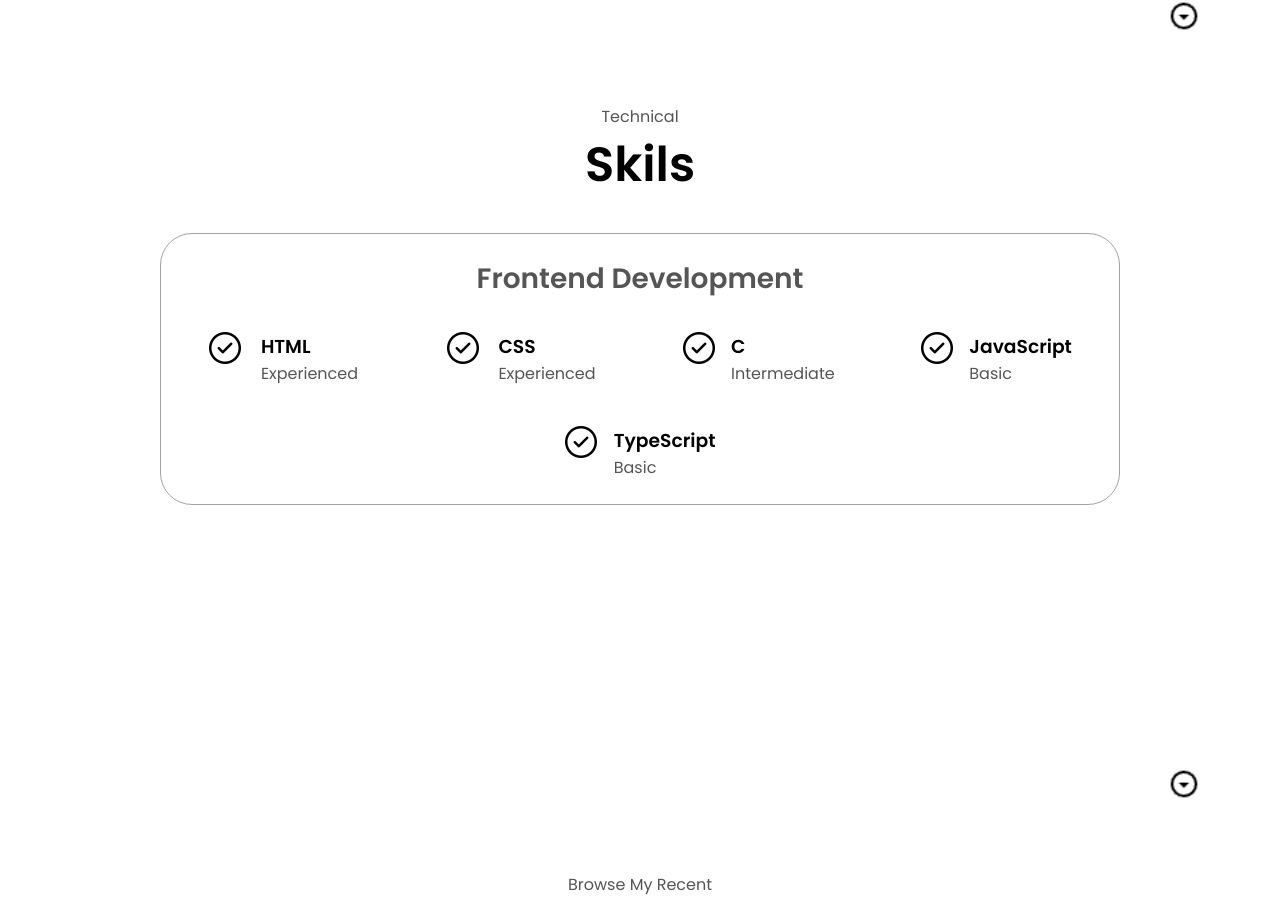
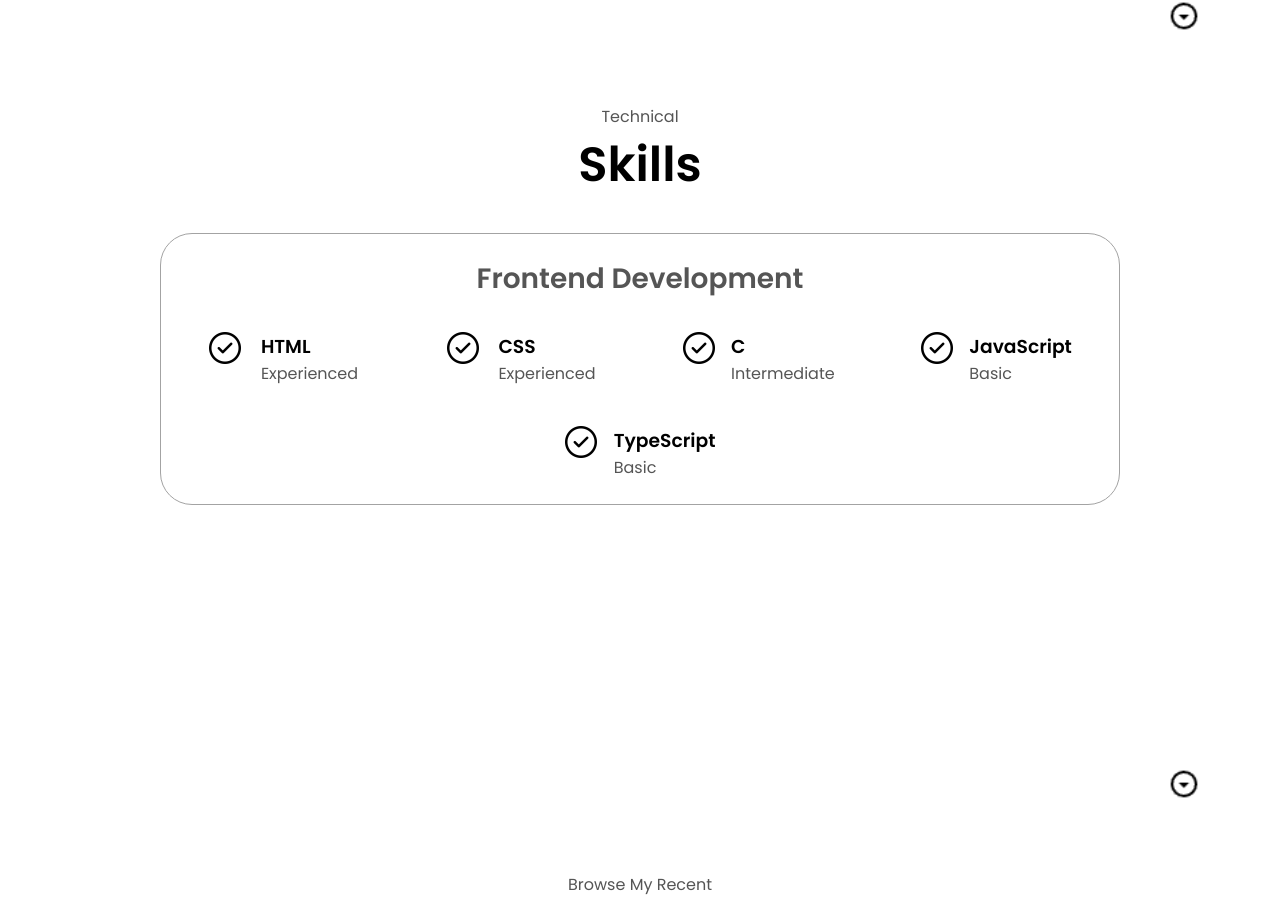
Before and after one commit to Omkarkal/My-Portfolio, a plain HTML site: page index.html in a window 1280 px wide. Shown: the part 1592-2501 px from the top of the page. Drawn offline with Linux system fonts and the light colour scheme.

Commit message:
Update index.html

```diff
--- a/index.html
+++ b/index.html
@@ -124,7 +124,7 @@
     </section>
     <section id="experience">
       <p class="section__text__p1">Technical</p>
-      <h1 class="title">Skils</h1>
+      <h1 class="title">Skills</h1>
       <div class="experience-details-container">
         <div class="about-containers">
           <div class="details-container">
```
